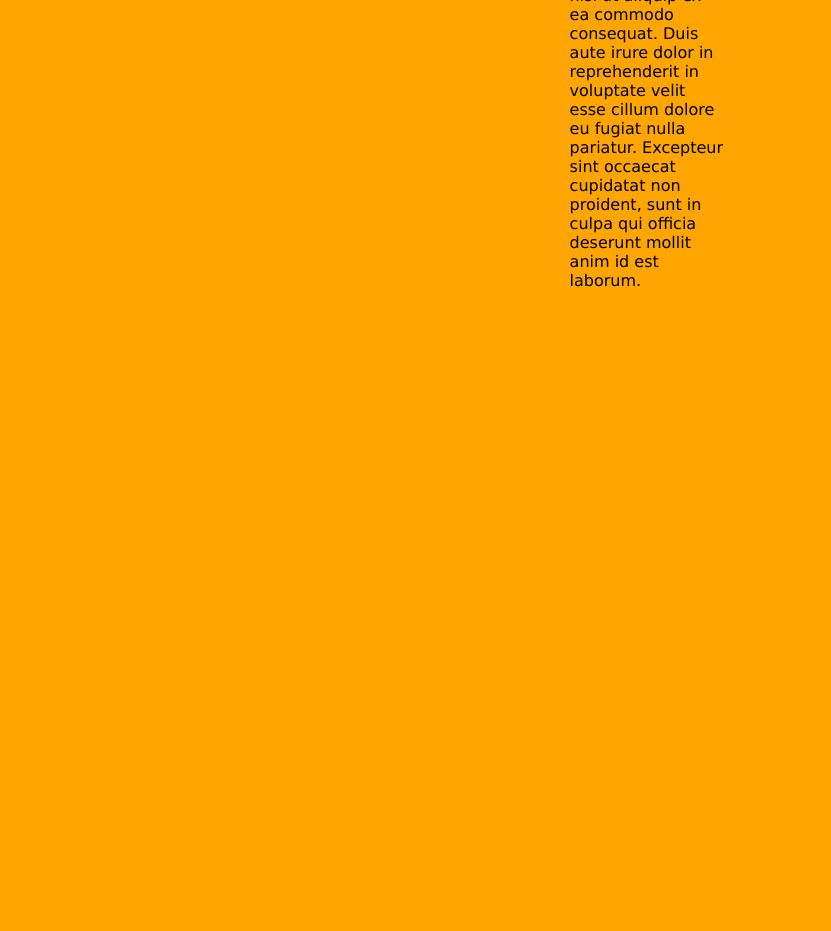
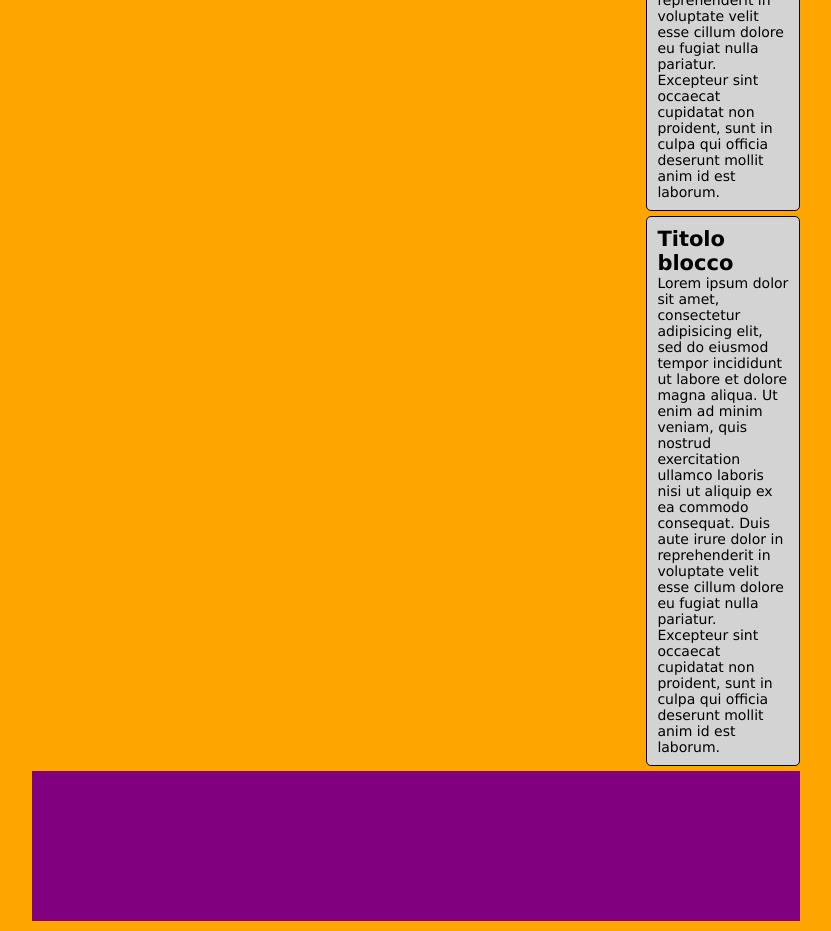
Before and after one commit to rescueDev/htmlcss-struttura-wp, a plain HTML site: page bonus/index.html in a window 1280 px wide. Shown: the part 1234-2165 px from the top of the page, without its empty margins (224-1055 px from the left). Before the commit the page ends 1534 px from the top, so only its background shows below. Drawn offline with Linux system fonts and the light colour scheme.

Commit message:
stile white-box e struttura footer

```diff
--- a/bonus/css/style.css
+++ b/bonus/css/style.css
@@ -29,6 +29,7 @@ header {
   /* debug */
   background-color: red;
   height: 300px;
+  margin-bottom: 30px;
   /* fine debug */
 }
 
@@ -92,10 +93,27 @@ aside {
 section {
   float:left;
   width: 50%;
+  margin: 0 5%;
+
   /* debug */
-  background-color: white;
+  /* background-color: white; */
   /* height: 200px; */
   /* fine debug */
 }
 
 /* caselle whitebox stile */
+.white-box {
+  font-size: 14px;
+  background-color: lightgrey;
+  padding: 10px;
+  border:1px solid black;
+  border-radius: 5px;
+  margin-bottom: 5px;
+}
+
+/* footer */
+footer {
+  height: 150px;
+  width: 100%;
+  background-color: purple;
+}
--- a/bonus/index.html
+++ b/bonus/index.html
@@ -71,10 +71,18 @@
 
           <div class="white-box">
           	<h2>Titolo blocco</h2>
-          							<p>
-          								Lorem ipsum dolor sit amet, consectetur adipisicing elit, sed do eiusmod tempor incididunt ut labore et dolore magna aliqua. Ut enim ad minim veniam, quis nostrud exercitation ullamco laboris nisi ut aliquip ex ea commodo consequat. Duis aute irure dolor in reprehenderit in voluptate velit esse cillum dolore eu fugiat nulla pariatur. Excepteur sint occaecat cupidatat non proident, sunt in culpa qui officia deserunt mollit anim id est laborum.
+          	<p>Lorem ipsum dolor sit amet, consectetur adipisicing elit, sed do eiusmod tempor incididunt ut labore et dolore magna aliqua. Ut enim ad minim veniam, quis nostrud exercitation ullamco laboris nisi ut aliquip ex ea commodo consequat. Duis aute irure dolor in reprehenderit in voluptate velit esse cillum dolore eu fugiat nulla pariatur. Excepteur sint occaecat cupidatat non proident, sunt in culpa qui officia deserunt mollit anim id est laborum.
             </p>
           </div>
+
+          <div class="white-box">
+          	<h2>Titolo blocco</h2>
+          	<p>Lorem ipsum dolor sit amet, consectetur adipisicing elit, sed do eiusmod tempor incididunt ut labore et dolore magna aliqua. Ut enim ad minim veniam, quis nostrud exercitation ullamco laboris nisi ut aliquip ex ea commodo consequat. Duis aute irure dolor in reprehenderit in voluptate velit esse cillum dolore eu fugiat nulla pariatur. Excepteur sint occaecat cupidatat non proident, sunt in culpa qui officia deserunt mollit anim id est laborum.
+            </p>
+          </div>
+
+
+
         </aside>
 
       </main>
```
Lines whose indentation alone changed are shown as unchanged.
